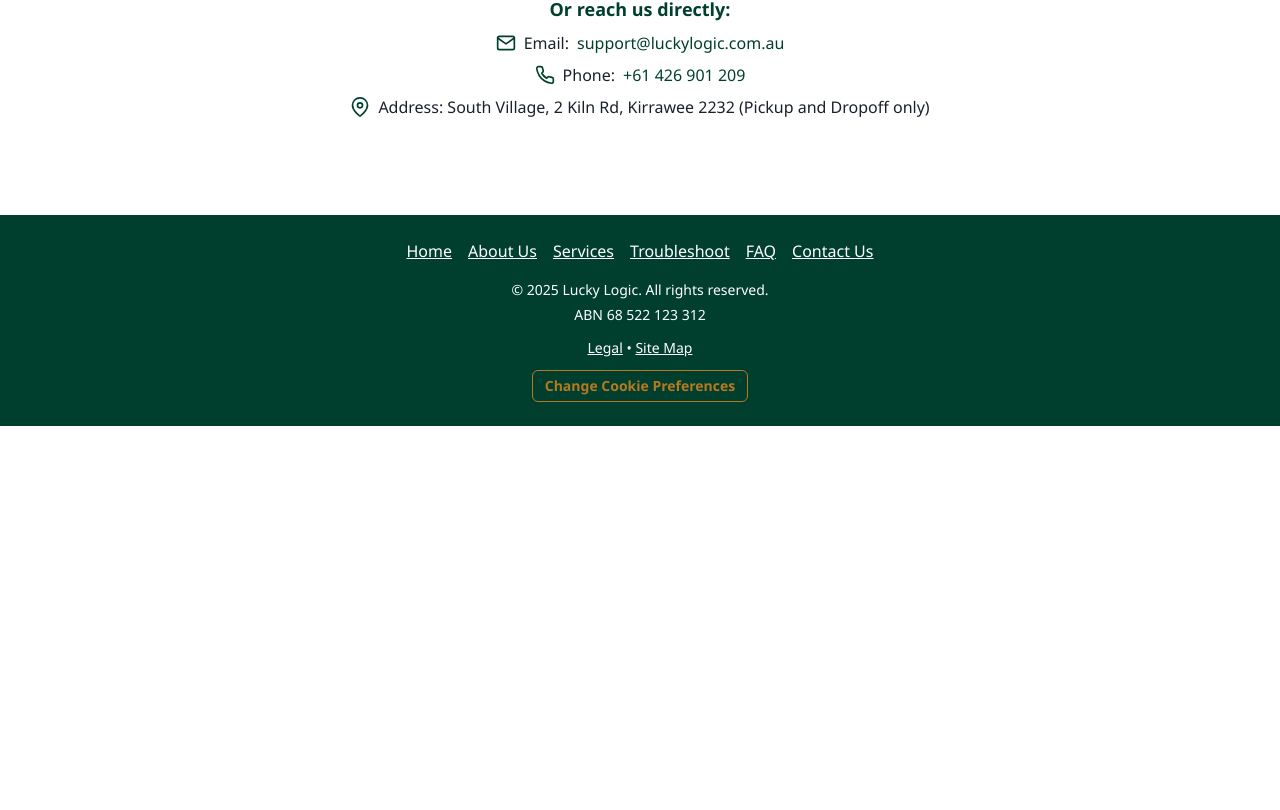
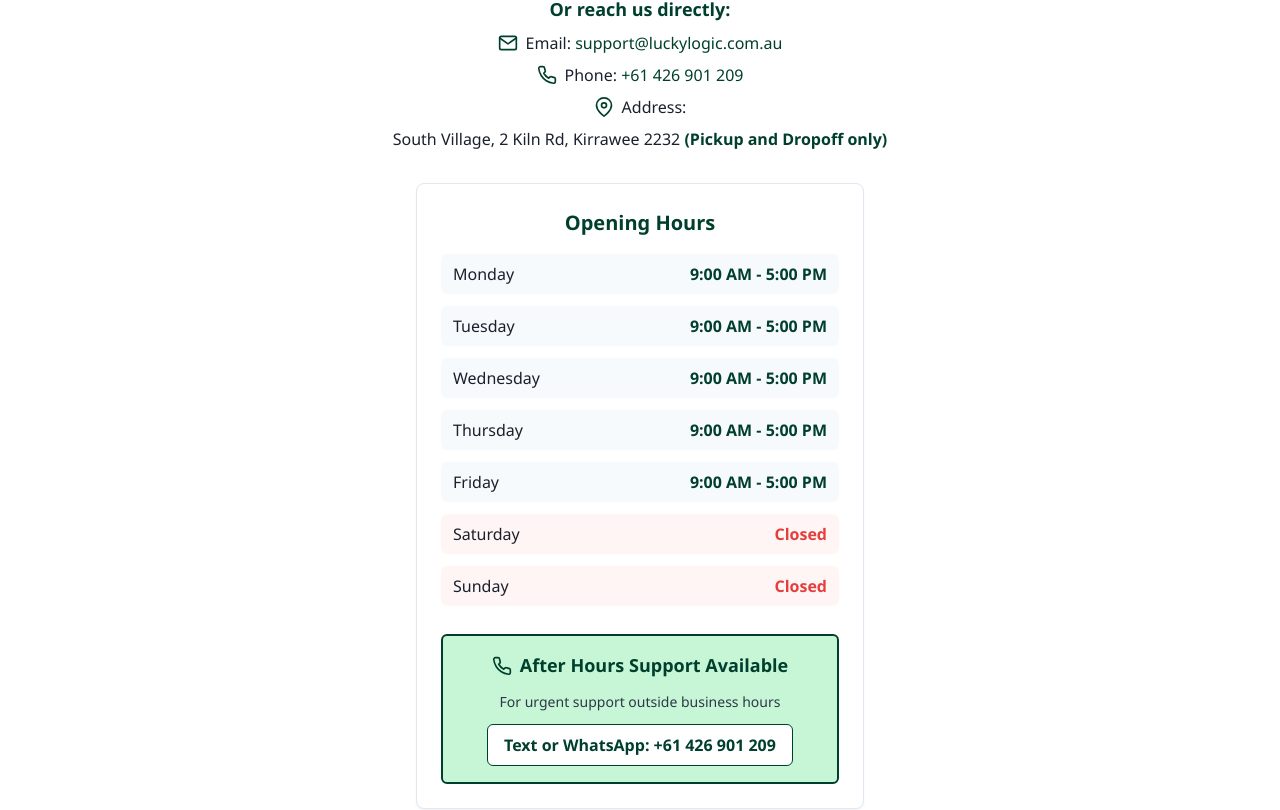
Before and after one commit to Neesonn/luckylogicit, a Next.js app: page /contact-us in a window 1280 px wide. Shown: the part 876-1686 px from the top of the page. Before the commit the page ends 1302 px from the top, so only its background shows below. Built offline with nearby package versions, Linux system fonts and the light colour scheme; no server answers.

Commit message:
new changes made

```diff
--- a/app/contact-us/page.tsx
+++ b/app/contact-us/page.tsx
@@ -273,20 +273,104 @@
 
         <ContactForm />
 
-        <VStack spacing={2} align="center" mt={10} textAlign="center">
-          <Text fontSize="lg" fontWeight="semibold" color="brand.green">Or reach us directly:</Text>
-          <Text fontSize="md" display="flex" alignItems="center" justifyContent="center" gap={2}>
-            <Icon as={FiMail} boxSize={5} color="brand.green" />
-            Email: <Link href="mailto:support@luckylogic.com.au" color="brand.green" rel="noopener noreferrer">support@luckylogic.com.au</Link>
-          </Text>
-          <Text fontSize="md" display="flex" alignItems="center" justifyContent="center" gap={2}>
-            <Icon as={FiPhone} boxSize={5} color="brand.green" />
-            Phone: <Link href="tel:+61426901209" color="brand.green" rel="noopener noreferrer">+61 426 901 209</Link>
-          </Text>
-          <Text fontSize="md" display="flex" alignItems="center" justifyContent="center" gap={2}>
-            <Icon as={FiMapPin} boxSize={5} color="brand.green" />
-            Address: South Village, 2 Kiln Rd, Kirrawee 2232 (Pickup and Dropoff only)
-          </Text>
+        <VStack spacing={{ base: 3, md: 2 }} align="center" mt={{ base: 8, md: 10 }} textAlign="center" px={{ base: 2, md: 0 }}>
+          <Text fontSize={{ base: "md", md: "lg" }} fontWeight="semibold" color="brand.green">Or reach us directly:</Text>
+          <VStack spacing={{ base: 3, md: 2 }} align="center" w="full">
+            <HStack gap={2} justify="center" flexWrap="wrap">
+              <Icon as={FiMail} boxSize={{ base: 4, md: 5 }} color="brand.green" />
+              <Text fontSize={{ base: "sm", md: "md" }} textAlign="center">
+                Email: <Link href="mailto:support@luckylogic.com.au" color="brand.green" rel="noopener noreferrer">support@luckylogic.com.au</Link>
+              </Text>
+            </HStack>
+            <HStack gap={2} justify="center" flexWrap="wrap">
+              <Icon as={FiPhone} boxSize={{ base: 4, md: 5 }} color="brand.green" />
+              <Text fontSize={{ base: "sm", md: "md" }} textAlign="center">
+                Phone: <Link href="tel:+61426901209" color="brand.green" rel="noopener noreferrer">+61 426 901 209</Link>
+              </Text>
+            </HStack>
+            <VStack gap={2} align="center" maxW="full">
+              <HStack gap={2} justify="center" flexWrap="wrap">
+                <Icon as={FiMapPin} boxSize={{ base: 4, md: 5 }} color="brand.green" />
+                <Text fontSize={{ base: "sm", md: "md" }} textAlign="center">
+                  Address:
+                </Text>
+              </HStack>
+              <Text fontSize={{ base: "sm", md: "md" }} textAlign="center" px={2}>
+                South Village, 2 Kiln Rd, Kirrawee 2232 <strong style={{ color: '#003f2d' }}>(Pickup and Dropoff only)</strong>
+              </Text>
+            </VStack>
+          </VStack>
+
+          {/* Opening Hours */}
+          <Box mt={{ base: 4, md: 6 }} p={{ base: 4, md: 6 }} bg="white" borderRadius="lg" w="full" maxW="md" border="1px solid" borderColor="gray.200" shadow="sm">
+            <Text fontSize={{ base: "lg", md: "xl" }} fontWeight="bold" color="brand.green" mb={4} textAlign="center">
+              Opening Hours
+            </Text>
+            <VStack spacing={{ base: 2, md: 3 }} align="stretch">
+              <HStack justify="space-between" py={{ base: 1.5, md: 2 }} px={{ base: 2, md: 3 }} bg="gray.50" borderRadius="md">
+                <Text fontSize={{ base: "sm", md: "md" }} fontWeight="medium">Monday</Text>
+                <Text fontSize={{ base: "sm", md: "md" }} color="brand.green" fontWeight="semibold">9:00 AM - 5:00 PM</Text>
+              </HStack>
+              <HStack justify="space-between" py={{ base: 1.5, md: 2 }} px={{ base: 2, md: 3 }} bg="gray.50" borderRadius="md">
+                <Text fontSize={{ base: "sm", md: "md" }} fontWeight="medium">Tuesday</Text>
+                <Text fontSize={{ base: "sm", md: "md" }} color="brand.green" fontWeight="semibold">9:00 AM - 5:00 PM</Text>
+              </HStack>
+              <HStack justify="space-between" py={{ base: 1.5, md: 2 }} px={{ base: 2, md: 3 }} bg="gray.50" borderRadius="md">
+                <Text fontSize={{ base: "sm", md: "md" }} fontWeight="medium">Wednesday</Text>
+                <Text fontSize={{ base: "sm", md: "md" }} color="brand.green" fontWeight="semibold">9:00 AM - 5:00 PM</Text>
+              </HStack>
+              <HStack justify="space-between" py={{ base: 1.5, md: 2 }} px={{ base: 2, md: 3 }} bg="gray.50" borderRadius="md">
+                <Text fontSize={{ base: "sm", md: "md" }} fontWeight="medium">Thursday</Text>
+                <Text fontSize={{ base: "sm", md: "md" }} color="brand.green" fontWeight="semibold">9:00 AM - 5:00 PM</Text>
+              </HStack>
+              <HStack justify="space-between" py={{ base: 1.5, md: 2 }} px={{ base: 2, md: 3 }} bg="gray.50" borderRadius="md">
+                <Text fontSize={{ base: "sm", md: "md" }} fontWeight="medium">Friday</Text>
+                <Text fontSize={{ base: "sm", md: "md" }} color="brand.green" fontWeight="semibold">9:00 AM - 5:00 PM</Text>
+              </HStack>
+              <HStack justify="space-between" py={{ base: 1.5, md: 2 }} px={{ base: 2, md: 3 }} bg="red.50" borderRadius="md">
+                <Text fontSize={{ base: "sm", md: "md" }} fontWeight="medium">Saturday</Text>
+                <Text fontSize={{ base: "sm", md: "md" }} color="red.500" fontWeight="semibold">Closed</Text>
+              </HStack>
+              <HStack justify="space-between" py={{ base: 1.5, md: 2 }} px={{ base: 2, md: 3 }} bg="red.50" borderRadius="md">
+                <Text fontSize={{ base: "sm", md: "md" }} fontWeight="medium">Sunday</Text>
+                <Text fontSize={{ base: "sm", md: "md" }} color="red.500" fontWeight="semibold">Closed</Text>
+              </HStack>
+
+              {/* After Hours Banner */}
+              <Box mt={4} p={{ base: 3, md: 4 }} bg="green.100" borderRadius="md" border="2px solid" borderColor="brand.green">
+                <VStack spacing={{ base: 2, md: 3 }} align="center">
+                  <HStack gap={2} flexWrap="wrap" justify="center">
+                    <Icon as={FiPhone} boxSize={{ base: 4, md: 5 }} color="brand.green" />
+                    <Text fontSize={{ base: "md", md: "lg" }} fontWeight="bold" color="brand.green" textAlign="center">
+                      After Hours Support Available
+                    </Text>
+                  </HStack>
+                  <Text fontSize={{ base: "xs", md: "sm" }} textAlign="center" color="gray.700" fontWeight="medium" px={2}>
+                    For urgent support outside business hours
+                  </Text>
+                  <Link
+                    href="https://wa.me/61426901209"
+                    color="brand.green"
+                    rel="noopener noreferrer"
+                    isExternal
+                    fontSize={{ base: "sm", md: "md" }}
+                    fontWeight="bold"
+                    bg="white"
+                    px={{ base: 3, md: 4 }}
+                    py={{ base: 1.5, md: 2 }}
+                    borderRadius="md"
+                    border="1px solid"
+                    borderColor="brand.green"
+                    _hover={{ bg: "green.50", textDecoration: 'underline' }}
+                    textAlign="center"
+                    whiteSpace="nowrap"
+                  >
+                    Text or WhatsApp: +61 426 901 209
+                  </Link>
+                </VStack>
+              </Box>
+            </VStack>
+          </Box>
         </VStack>
 
       </Box>
```
